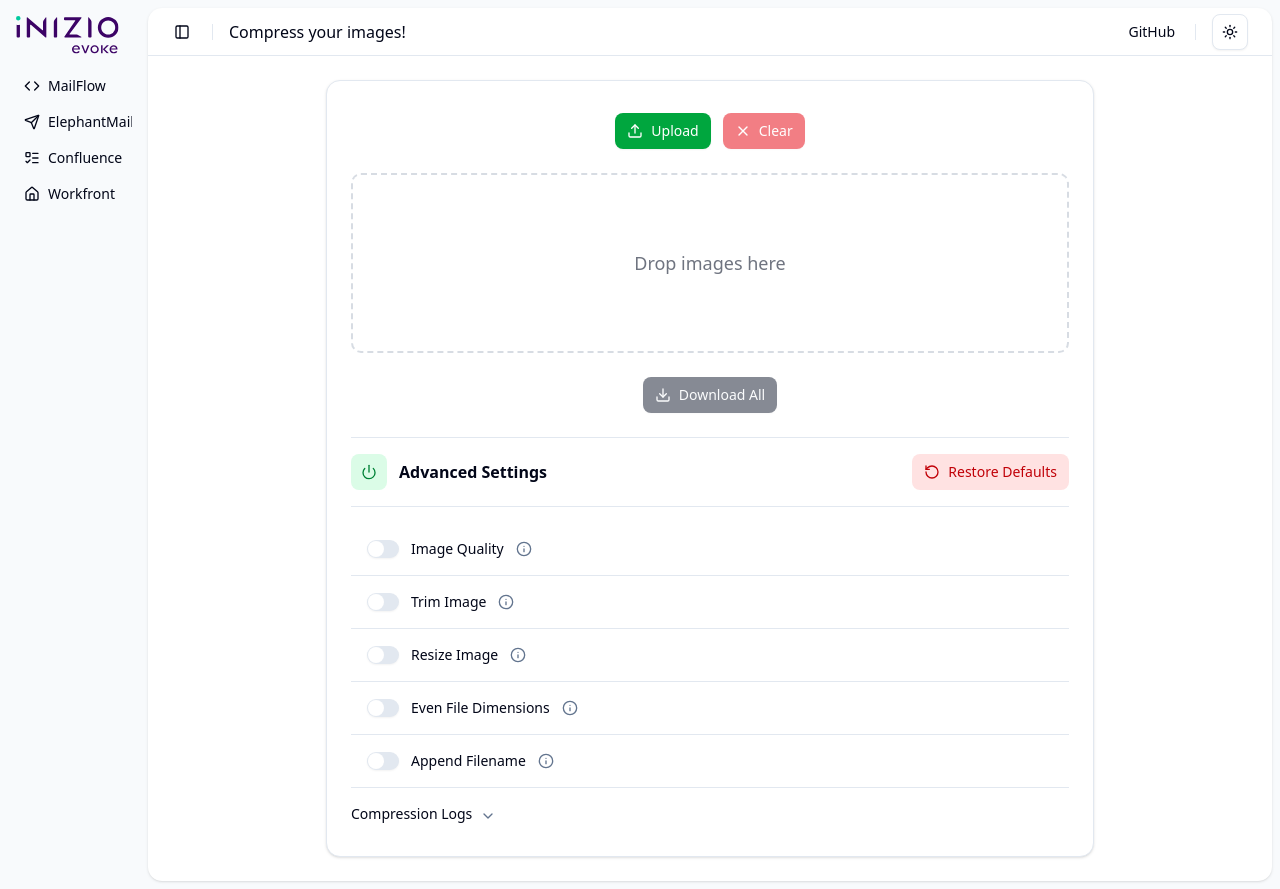
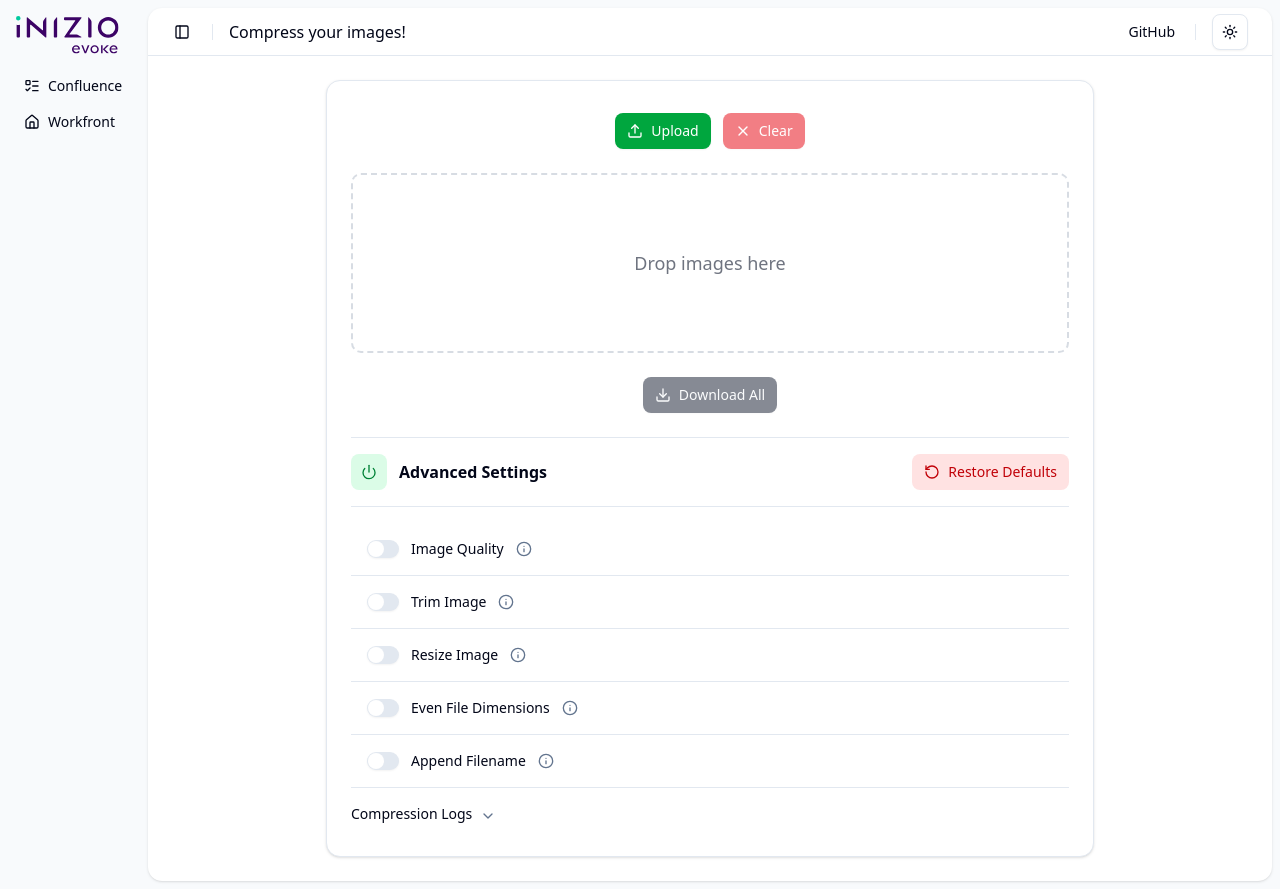
Before and after one commit to jlisena/image-compression-tool, a Next.js app: page / in a window 1280 px wide. Built offline with nearby package versions, Linux system fonts and the light colour scheme.

Commit message:
update sidebar

```diff
--- a/components/layout/app-sidebar.tsx
+++ b/components/layout/app-sidebar.tsx
@@ -1,7 +1,7 @@
 "use client";
 
 import * as React from "react";
-import { Code, Send, House, ListTodo } from "lucide-react";
+import { House, ListTodo } from "lucide-react";
 import InizioLogo from "@/components/layout/logo-svg";
 import { NavMain } from "@/components/layout/nav-main";
 import {
@@ -14,16 +14,6 @@ import {
 
 const data = {
   navMain: [
-    {
-      title: "MailFlow",
-      url: "https://melt.runmailflow.com/",
-      icon: Code,
-    },
-    {
-      title: "ElephantMail",
-      url: "https://meltmail.prod.martech.totem.haus/",
-      icon: Send,
-    },
     {
       title: "Confluence",
       url: "https://evoke-melt.atlassian.net/wiki/spaces/EL/overview",
```
